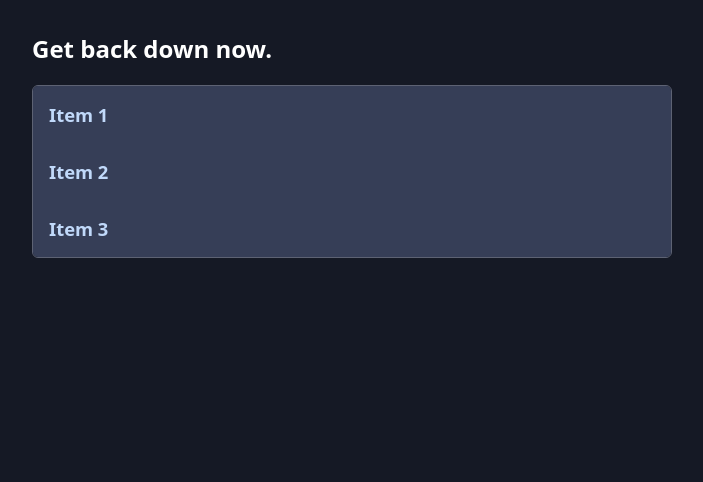
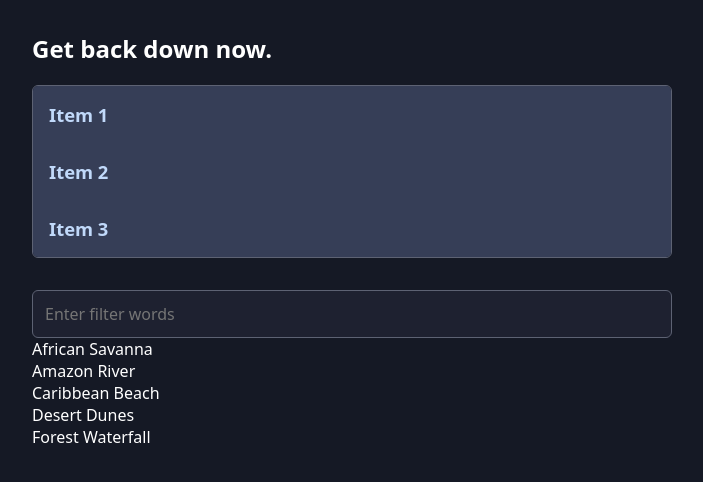
Before and after one commit to sean-xiao-zhao7/react_best_practices, a React (Vite) app: page / in a window 1280 px wide. Shown: the top 482 px of the page, without its empty margins (288-991 px from the left). Built offline with nearby package versions, Linux system fonts and the light colour scheme.

Commit message:
Fix searchable list items display

```diff
--- a/src/App.jsx
+++ b/src/App.jsx
@@ -1,6 +1,35 @@
 import Accordion from "./components/Accordion";
-``;
+import SearchableList from "./components/SearchableList";
+
 export default function App() {
+    const PLACES = [
+        {
+            id: "african-savanna",
+            title: "African Savanna",
+            description: "Experience the beauty of nature.",
+        },
+        {
+            id: "amazon-river",
+            title: "Amazon River",
+            description: "Get to know the largest river in the world.",
+        },
+        {
+            id: "caribbean-beach",
+            title: "Caribbean Beach",
+            description: "Enjoy the sun and the beach.",
+        },
+        {
+            id: "desert-dunes",
+            title: "Desert Dunes",
+            description: "Discover the desert life.",
+        },
+        {
+            id: "forest-waterfall",
+            title: "Forest Waterfall",
+            description: "Listen to the sound of the water.",
+        },
+    ];
+
     return (
         <main>
             <section>
@@ -38,6 +67,9 @@ export default function App() {
                     </Accordion.Item>
                 </Accordion>
             </section>
+            <section>
+                <SearchableList listItems={PLACES} />
+            </section>
         </main>
     );
 }
--- a/src/components/SearchableList.jsx
+++ b/src/components/SearchableList.jsx
@@ -4,7 +4,7 @@ export default function SearchableList({ listItems }) {
             <input type="search" placeholder="Enter filter words" />
             <ul>
                 {listItems.map((item) => {
-                    return <li key={item}>{item}</li>;
+                    return <li key={item.id}>{item.title}</li>;
                 })}
             </ul>
         </div>
```
